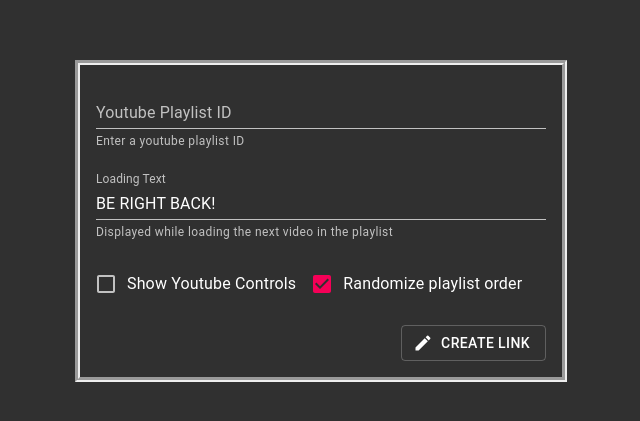
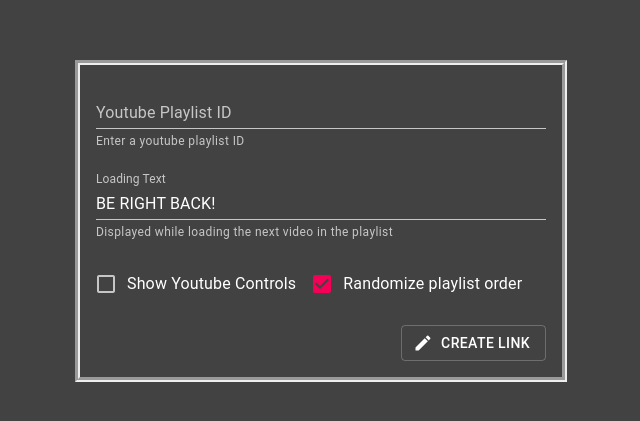
Before and after one commit to Genide/youtube-playlist-brb, a React (Create React App) app: page /config in a window 1280 px wide. Shown: the part 179-600 px from the top of the page, without its empty margins (319-959 px from the left). Built offline with nearby package versions, Linux system fonts and the light colour scheme; no server answers.

Commit message:
Adjust background color

```diff
--- a/src/Components/Config.tsx
+++ b/src/Components/Config.tsx
@@ -21,7 +21,6 @@
     const [isDialogOpen, setisDialogOpen] = useState(false);
     const [queryString, setqueryString] = useState('');
     const theme = useTheme();
-
     const history = useHistory();
 
     let jumpToBrb = () => {
@@ -36,11 +35,11 @@
         justifyContent: 'center',
         alignItems: 'center',
         height: '100%',
-        backgroundColor: theme.palette.background.default
+        backgroundColor: theme.palette.background.paper
     }
 
     let checkboxFormStyle: React.CSSProperties = {
-        backgroundColor: theme.palette.background.default,
+        backgroundColor: theme.palette.background.paper,
         color: theme.palette.text.primary
     }
 
```
